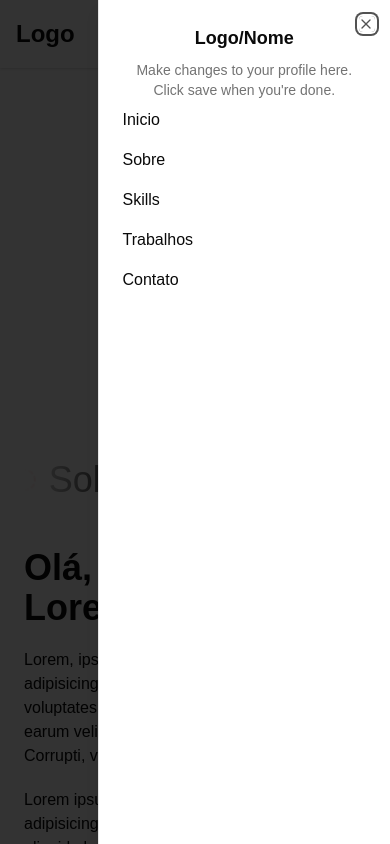
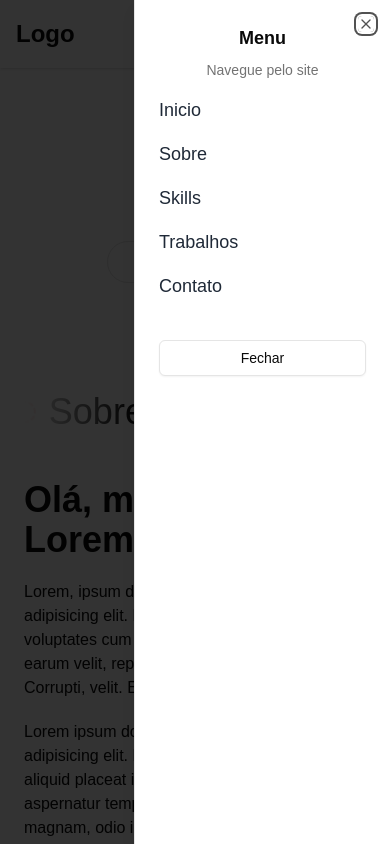
Before and after one commit to gabriellucasvh/template-portfolio, a Next.js app: page / in a window 390 px wide. Both pictures are taken after a click on the button 356 px from the left and 34 px from the top of the page. Shown: the top 844 px of the page. Built offline with nearby package versions, Linux system fonts and the light colour scheme; a web font is replaced by a local one.

Commit message:
Corrigido: MobileHeaderr agora fecha automaticamente

```diff
--- a/components/ui/Header.tsx
+++ b/components/ui/Header.tsx
@@ -45,17 +45,16 @@ const Header = () => {
                         Logo
                     </a>
                 </h1>
-
-                <div className='flex flex-row gap-5'>
+                <div>
+                    <ul className='flex flex-row gap-5'>
                         {HeaderProps().map((item) => (
-                        <ul>
                             <li key={item.name}>
                                 <Link href={item.href} className='hover:text-green-500 transition-colors duration-300'>
                                     {item.name}
                                 </Link>
                             </li>
+                        ))}
                     </ul>
-                    ))}
                 </div>
             </nav>
         </header>
@@ -64,35 +63,44 @@ const Header = () => {
 
 export const MobileHeader = () => {
     return (
-        <header className="lg:hidden top-0 z-50 w-full bg-background shadow">
+        <header className="lg:hidden fixed top-0 z-50 w-full bg-background shadow">
             <nav className="max-w-screen-xl mx-auto px-4 flex items-center justify-between py-4">
                 <h1 className="text-2xl font-bold">
                     <a href="/" aria-label="Página inicial">
                         Logo
                     </a>
                 </h1>
+
                 <Sheet>
                     <SheetTrigger asChild>
-                        <Button variant="outline" size={"icon"}><Menu /></Button>
+                        <Button variant="ghost" className="p-2">
+                            <Menu className="h-6 w-6" />
+                        </Button>
                     </SheetTrigger>
-                    <SheetContent className='font-grotesk'>
-                        <SheetHeader >
-                            <SheetTitle>Logo/Nome</SheetTitle>
-                            <SheetDescription>
-                                Make changes to your profile here. Click save when you're done.
-                            </SheetDescription>
+                    <SheetContent side="right" className="w-64 font-grotesk">
+                        <SheetHeader>
+                            <SheetTitle>Menu</SheetTitle>
+                            <SheetDescription>Navegue pelo site</SheetDescription>
                         </SheetHeader>
+                        <ul className="mt-4 space-y-4">
                             {HeaderProps().map((item) => (
-                            <ul className='py-2'>
                                 <li key={item.name}>
-                                    <Link href={item.href} className='hover:text-green-500 transition-colors duration-300'>
+                                    <SheetClose asChild>
+                                        <Link
+                                            href={item.href}
+                                            className="block text-lg font-medium text-gray-800 hover:text-green-500 transition-colors"
+                                        >
                                             {item.name}
                                         </Link>
+                                    </SheetClose>
                                 </li>
+                            ))}
                         </ul>
-                        ))}
                         <SheetFooter>
                             <SheetClose asChild>
+                                <Button variant="outline" className="w-full mt-10">
+                                    Fechar
+                                </Button>
                             </SheetClose>
                         </SheetFooter>
                     </SheetContent>
@@ -102,4 +110,5 @@ export const MobileHeader = () => {
     );
 };
 
+
 export default Header;
```
Lines whose indentation alone changed are shown as unchanged.
